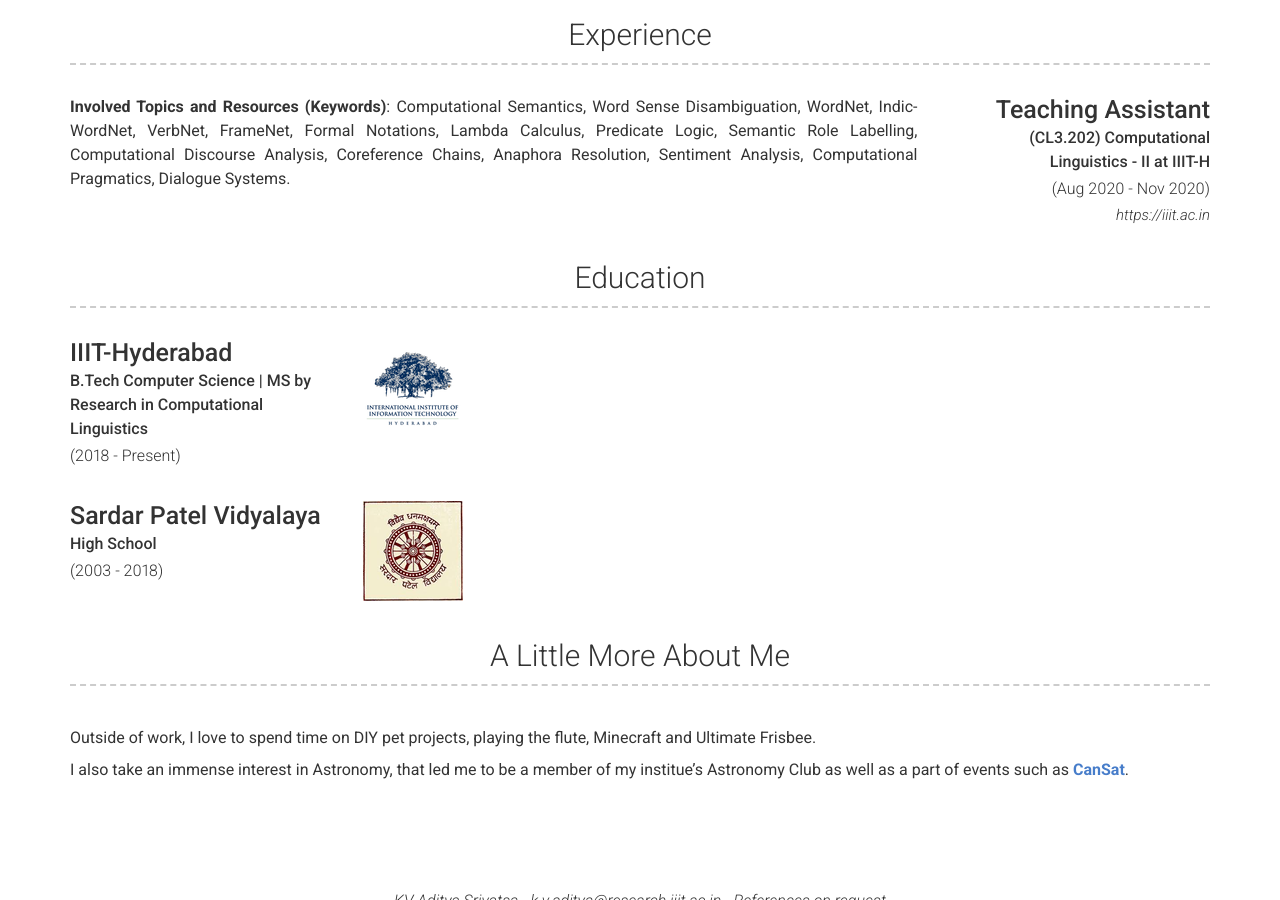
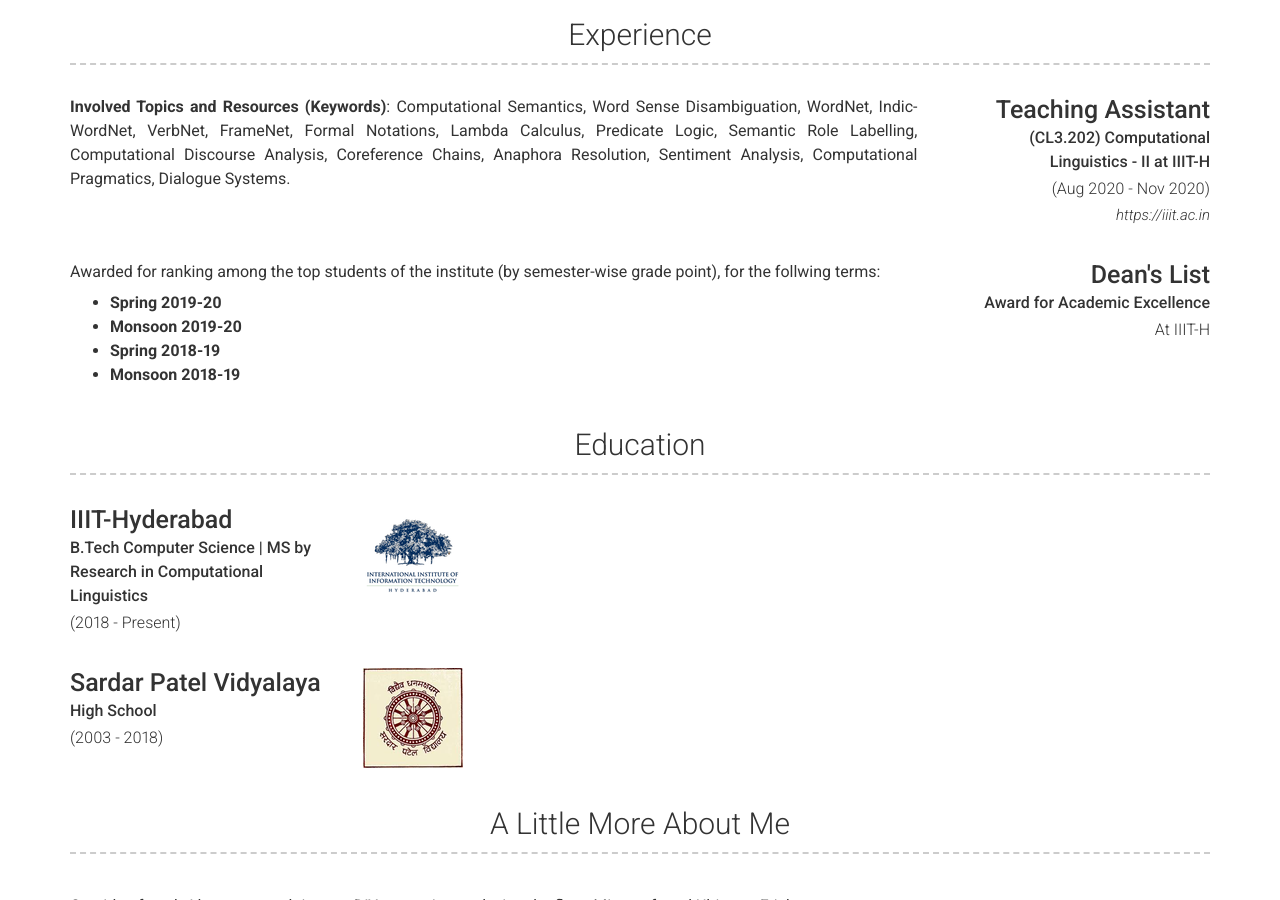
Before and after one commit to kvadityasrivatsa/kvadityasrivatsa.github.io, a Jekyll site: the page built from index.md, in a window 1280 px wide and 900 px high, scrolled down 1129 px. Built offline with Jekyll 4.4.1, drawn with Linux system fonts in a browser that asks for light colours; nearby versions of some CDN libraries.

Commit message:
Update _config.yml

```diff
--- a/_config.yml
+++ b/_config.yml
@@ -161,6 +161,18 @@ content:
             Formal Notations, Lambda Calculus, Predicate Logic, Semantic Role Labelling, Computational Discourse Analysis, Coreference Chains, Anaphora Resolution,
             Sentiment Analysis, Computational Pragmatics, Dialogue Systems.
 
+      - layout: right
+        title: Dean's List
+        sub_title: Award for Academic Excellence
+        caption: At IIIT-H
+        #ink: https://iiit.ac.in
+        #quote: Short description of the company (optional)
+        description: | # this will include new lines to allow paragrap
+          Awarded for ranking among the top students of the institute (by semester-wise grade point), for the follwing terms:
+          - **Spring 2019-20**
+          - **Monsoon 2019-20**
+          - **Spring 2018-19**
+          - **Monsoon 2018-19**
 
   - title: Education
     layout: list
```
